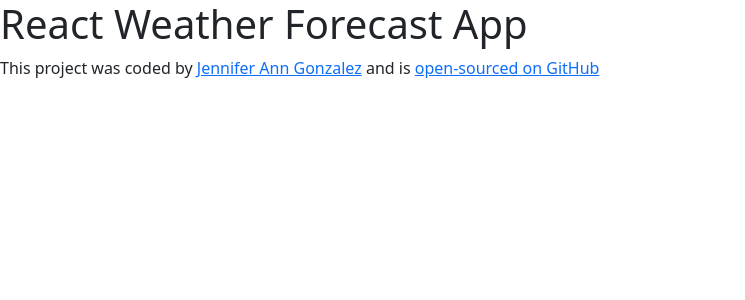
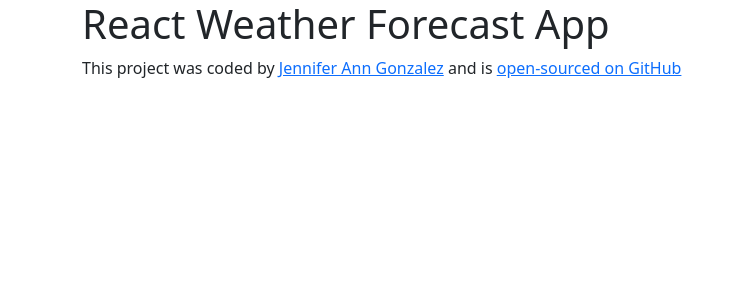
Before and after one commit to JennyPocket77/new-react-forecast-app, a React (Create React App) app in the folder my-app/: page / in a window 1280 px wide. Shown: the top 300 px of the page, without its empty margins (0-745 px from the left). Built offline with nearby package versions, Linux system fonts and the light colour scheme.

Commit message:
wrapped in a container

```diff
--- a/my-app/src/App.js
+++ b/my-app/src/App.js
@@ -4,9 +4,13 @@ import './App.css';
 export default function App() {
   return (
     <div className="App">
+      <div className="container">
  <h1>React Weather Forecast App</h1>
  <footer>This project was coded by <a href="https://objective-cori-203d1a.netlify.app/index.html" target="_blank" rel="noreferrer">
- Jennifer Ann Gonzalez</a> and is <a href="https://github.com/JennyPocket77/new-react-forecast-app" target="_blank" rel="noreferrer">open-sourced on GitHub</a></footer>
+ Jennifer Ann Gonzalez</a> and is <a href="https://github.com/JennyPocket77/new-react-forecast-app" target="_blank" rel="noreferrer">open-sourced on GitHub
+ </a>
+ </footer>
+    </div>
     </div>
   );
 }
```
